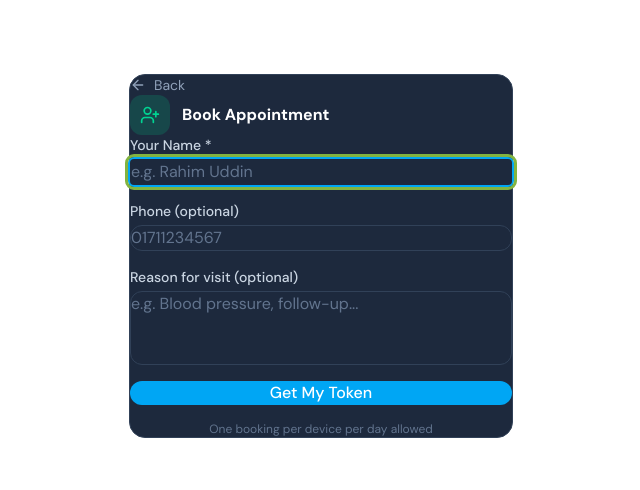
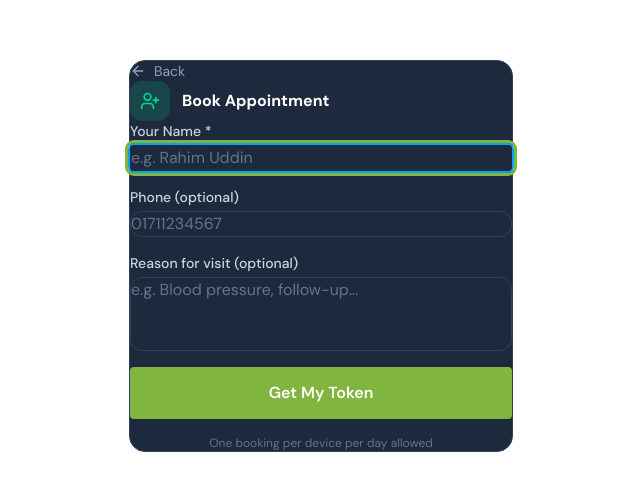
Before and after one commit to xnafi/doctor-appoinment-frontend, a Next.js app: page /book in a window 1280 px wide. Shown: the part 144-634 px from the top of the page, without its empty margins (319-959 px from the left). Built offline with nearby package versions, Linux system fonts and the light colour scheme; no server answers.

Commit message:
Update Badge and Button UI components with new styles

```diff
--- a/src/components/ui/Badge.tsx
+++ b/src/components/ui/Badge.tsx
@@ -1,21 +1,20 @@
-// src/components/ui/Badge.tsx
-import clsx from "clsx";
-import type { AppointmentStatus } from "@/types";
+import React from "react";
 
-const statusConfig: Record<AppointmentStatus, { label: string; className: string }> = {
-  WAITING:     { label: "Waiting",     className: "bg-slate-700 text-slate-300" },
-  CALLED:      { label: "Called",      className: "bg-sky-500/20 text-sky-300 border border-sky-500/40" },
-  IN_PROGRESS: { label: "In Progress", className: "bg-emerald-500/20 text-emerald-300 border border-emerald-500/40" },
-  DONE:        { label: "Done",        className: "bg-slate-600/40 text-slate-400" },
-  SKIPPED:     { label: "Skipped",     className: "bg-amber-500/20 text-amber-300 border border-amber-500/40" },
-  CANCELLED:   { label: "Cancelled",   className: "bg-red-500/20 text-red-300 border border-red-500/40" },
+interface BadgeProps {
+  children: React.ReactNode;
+  variant?: "accent" | "primary" | "success" | "neutral";
+  className?: string;
+}
+
+const variantMap = {
+  accent: "badge-accent",
+  primary: "badge-primary",
+  success: "bg-green-50 text-green-700",
+  neutral: "bg-gray-100 text-gray-600",
 };
 
-export function StatusBadge({ status }: { status: AppointmentStatus }) {
-  const { label, className } = statusConfig[status];
+export function Badge({ children, variant = "accent", className = "" }: BadgeProps) {
   return (
-    <span className={clsx("px-2 py-0.5 rounded-full text-xs font-medium", className)}>
-      {label}
-    </span>
+    <span className={`badge ${variantMap[variant]} ${className}`}>{children}</span>
   );
 }
--- a/src/components/ui/Button.tsx
+++ b/src/components/ui/Button.tsx
@@ -1,51 +1,111 @@
-// src/components/ui/Button.tsx
-import clsx from "clsx";
-import { Loader2 } from "lucide-react";
+import React from "react";
+import Link from "next/link";
 
-interface ButtonProps extends React.ButtonHTMLAttributes<HTMLButtonElement> {
-  variant?: "primary" | "secondary" | "danger" | "ghost";
-  size?: "sm" | "md" | "lg";
+type ButtonVariant = "primary" | "secondary" | "outline-white" | "ghost";
+type ButtonSize = "sm" | "md" | "lg" | "xl";
+
+interface ButtonBaseProps {
+  variant?: ButtonVariant;
+  size?: ButtonSize;
+  className?: string;
+  children: React.ReactNode;
+  icon?: React.ReactNode;
+  iconPosition?: "left" | "right";
+  disabled?: boolean;
   loading?: boolean;
-  icon?: React.ReactNode;
 }
 
-const variants = {
-  primary:   "bg-sky-500 hover:bg-sky-400 text-white disabled:bg-sky-800",
-  secondary: "bg-slate-700 hover:bg-slate-600 text-white disabled:bg-slate-800",
-  danger:    "bg-red-600 hover:bg-red-500 text-white disabled:bg-red-900",
-  ghost:     "bg-transparent hover:bg-slate-700 text-slate-300 disabled:opacity-40",
+interface ButtonAsButton extends ButtonBaseProps {
+  as?: "button";
+  type?: "button" | "submit" | "reset";
+  onClick?: React.MouseEventHandler<HTMLButtonElement>;
+  href?: never;
+}
+
+interface ButtonAsLink extends ButtonBaseProps {
+  as: "link";
+  href: string;
+  type?: never;
+  onClick?: never;
+}
+
+type ButtonProps = ButtonAsButton | ButtonAsLink;
+
+const sizeMap: Record<ButtonSize, string> = {
+  sm: "btn-sm",
+  md: "btn-md",
+  lg: "btn-lg",
+  xl: "btn-xl",
 };
 
-const sizes = {
-  sm: "px-3 py-1.5 text-sm rounded-lg",
-  md: "px-4 py-2 text-sm rounded-xl",
-  lg: "px-6 py-3 text-base rounded-xl",
+const variantMap: Record<ButtonVariant, string> = {
+  primary: "btn-primary",
+  secondary: "btn-secondary",
+  "outline-white": "btn-outline-white",
+  ghost: "btn-ghost",
 };
 
 export function Button({
   variant = "primary",
   size = "md",
+  className = "",
+  children,
+  icon,
+  iconPosition = "left",
+  disabled = false,
   loading = false,
-  icon,
-  children,
-  className,
-  disabled,
-  ...props
+  ...rest
 }: ButtonProps) {
+  const classes = [
+    "btn",
+    variantMap[variant],
+    sizeMap[size],
+    className,
+  ]
+    .filter(Boolean)
+    .join(" ");
+
+  const content = (
+    <>
+      {loading ? (
+        <svg
+          className="animate-spin"
+          width="16"
+          height="16"
+          viewBox="0 0 24 24"
+          fill="none"
+          stroke="currentColor"
+          strokeWidth="2"
+          aria-hidden="true"
+        >
+          <path d="M21 12a9 9 0 11-18 0 9 9 0 0118 0z" opacity="0.25" />
+          <path d="M21 12a9 9 0 01-9-9" />
+        </svg>
+      ) : (
+        icon && iconPosition === "left" && icon
+      )}
+      {children}
+      {!loading && icon && iconPosition === "right" && icon}
+    </>
+  );
+
+  if (rest.as === "link") {
+    return (
+      <Link href={rest.href} className={classes} aria-disabled={disabled}>
+        {content}
+      </Link>
+    );
+  }
+
   return (
     <button
-      {...props}
+      type={(rest as ButtonAsButton).type ?? "button"}
+      className={classes}
       disabled={disabled || loading}
-      className={clsx(
-        "inline-flex items-center justify-center gap-2 font-medium transition-all duration-150",
-        "disabled:cursor-not-allowed",
-        variants[variant],
-        sizes[size],
-        className
-      )}
+      onClick={(rest as ButtonAsButton).onClick}
+      aria-disabled={disabled || loading}
     >
-      {loading ? <Loader2 className="w-4 h-4 animate-spin" /> : icon}
-      {children}
+      {content}
     </button>
   );
 }
```
